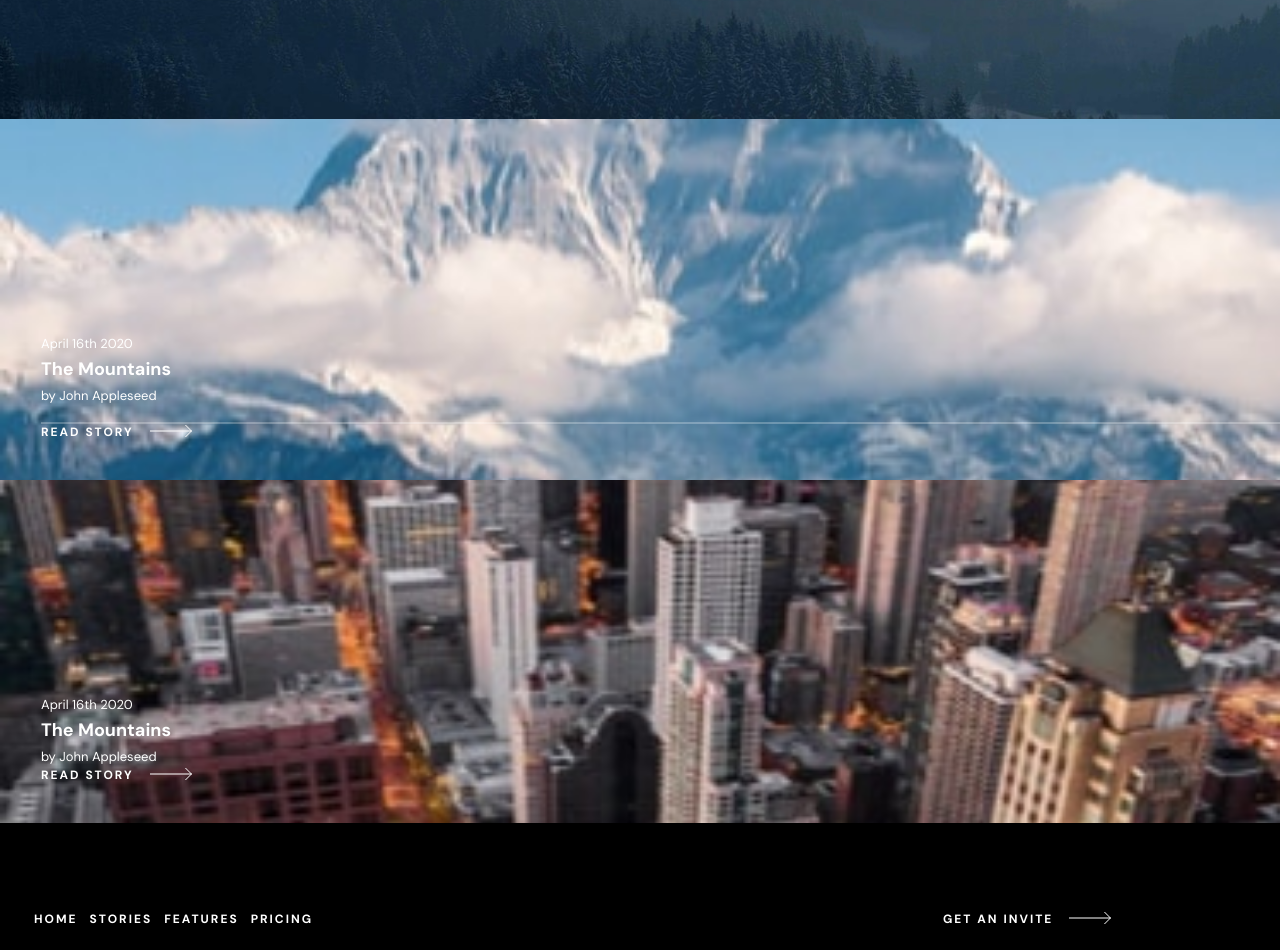
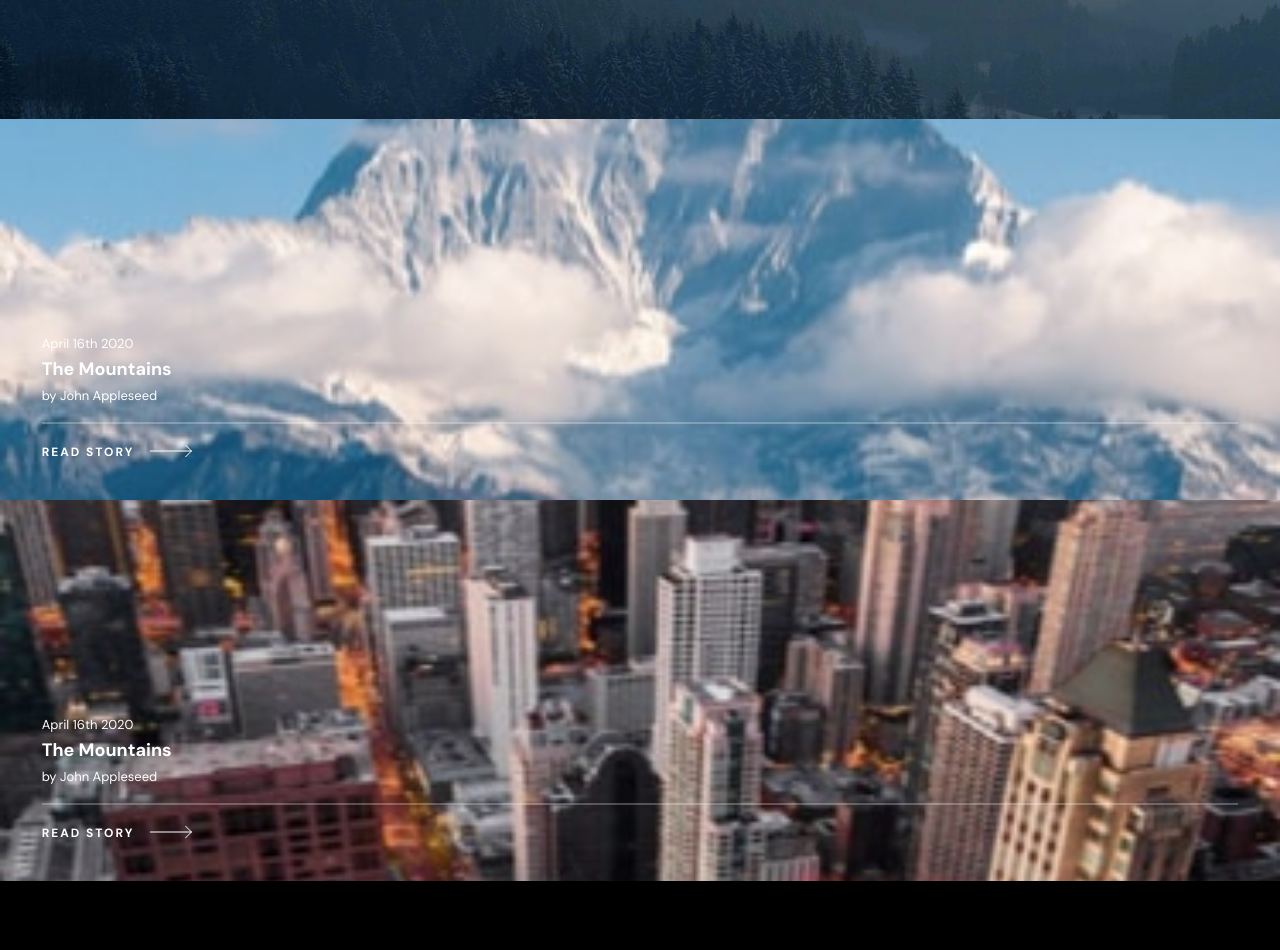
Before and after one commit to alexJSanchez/PhotoSnap, a React (Create React App) app in the folder photosnap/: page /stories in a window 1280 px wide. Shown: the part 582-1532 px from the top of the page. Built offline with nearby package versions, Linux system fonts and the light colour scheme; the HTML template or start-up script is replaced by a standard one.

Commit message:
responisive fix

```diff
--- a/photosnap/src/pages/Stories.js
+++ b/photosnap/src/pages/Stories.js
@@ -43,32 +43,32 @@ export default function Stories() {
 				</div>
 			</div>
 			<div>
-				<div className="bg-mountain bg-center bg-no-repeat bg-cover ">
-					<div className="pt-[215px] pb-[40px] pl-[41px] text-white  ">
+				<div className="bg-mountain bg-center bg-no-repeat bg-cover">
+					<div className="pt-[215px] pb-[40px] px-[41.67px] min-h-[375px] text-white  ">
 						<p className="text-[13px] ">April 16th 2020</p>
 						<h3 className="text-[18px] py-[4px] font-bold leading-[25px]">
 							The Mountains
 						</h3>
 						<p className="text-[13px] pb-4">by John Appleseed</p>
-						<div className="bg-white opacity-[.25] py-[1px]"> </div>
+						<div className="bg-white opacity-[.25] py-[1px] mb-[20px]"> </div>
 						<div className="btn-two-box">
-							<button className="btn-two-light">
+							<button className="btn-two-light ">
 								READ STORY
 								<img className="arrow-img-light" src={arrow} />
 							</button>
 						</div>
 					</div>
 				</div>
-				<div className="bg-cityscapes bg-center bg-no-repeat bg-cover ">
-					<div className="pt-[215px] pb-[40px] pl-[41px] text-white  ">
+				<div className="bg-cityscapes bg-center bg-no-repeat bg-cover">
+					<div className="pt-[215px] pb-[40px] px-[41.67px] min-h-[375px] text-white  ">
 						<p className="text-[13px] ">April 16th 2020</p>
 						<h3 className="text-[18px] py-[4px] font-bold leading-[25px]">
 							The Mountains
 						</h3>
-						<p className="text-[13px]">by John Appleseed</p>
-						<span className="bg-black my-[1px]"> </span>
+						<p className="text-[13px] pb-4">by John Appleseed</p>
+						<div className="bg-white opacity-[.25] py-[1px] mb-[20px]"> </div>
 						<div className="btn-two-box">
-							<button className="btn-two-light">
+							<button className="btn-two-light ">
 								READ STORY
 								<img className="arrow-img-light" src={arrow} />
 							</button>
```
